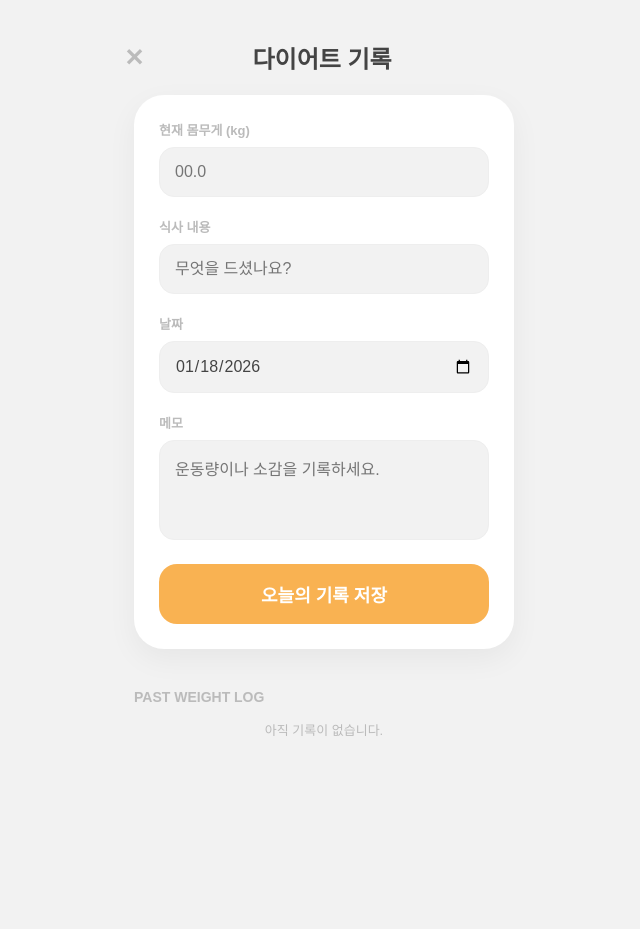
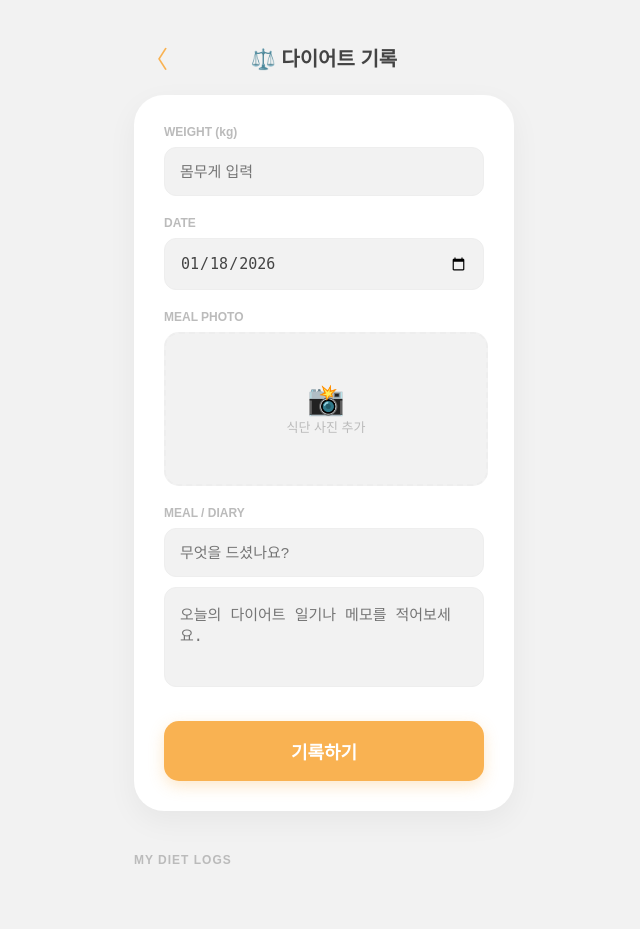
Before and after one commit to wealthsmurf/ADHdiary, a FastAPI app: template templates/diet.html in a window 1280 px wide. Shown: the whole page, without its empty margins (316-956 px from the left). Before the commit the page ends 736 px from the top, so only its background shows below. Run offline with FastAPI, Linux system fonts and the light colour scheme; the template is opened without the code that fills it, so the values that code supplies are empty.

Commit message:
Update diet.html

```diff
--- a/templates/diet.html
+++ b/templates/diet.html
@@ -3,7 +3,7 @@
 <head>
     <meta charset="UTF-8">
     <meta name="viewport" content="width=device-width, initial-scale=1.0">
-    <title>다이어트 기록 - ADHDIARY</title>
+    <title>DIET LOG - ADHDIARY</title>
     <style>
         :root {
             --bg-color: #F2F2F2;
@@ -11,7 +11,7 @@
             --text-main: #444444;
             --text-sub: #BBBBBB;
             --border-color: #EEEEEE;
-            --adhd-orange: #F9B252;
+            --diet-orange: #F9B252;
         }
 
         body.dark-mode {
@@ -24,114 +24,163 @@
 
         body {
             margin: 0; padding: 0; font-family: 'Apple SD Gothic Neo', sans-serif;
-            background-color: var(--bg-color); display: flex; flex-direction: column; align-items: center;
-            color: var(--text-main); transition: background-color 0.3s, color 0.3s;
-            min-height: 100vh; padding-bottom: 50px;
+            background-color: var(--bg-color); color: var(--text-main);
+            display: flex; flex-direction: column; align-items: center; min-height: 100vh;
         }
 
-        .header { width: 90%; max-width: 400px; margin-top: 40px; display: flex; align-items: center; justify-content: space-between; }
-        .back-btn { text-decoration: none; color: var(--text-sub); font-size: 24px; font-weight: bold; }
-        .title { font-size: 24px; font-weight: 900; }
+        .header {
+            width: 100%; max-width: 400px; padding: 40px 20px 20px;
+            display: flex; justify-content: space-between; align-items: center; box-sizing: border-box;
+        }
+
+        .back-btn { font-size: 24px; cursor: pointer; color: var(--diet-orange); text-decoration: none; }
+        .title { font-size: 20px; font-weight: 900; }
 
         .form-card {
-            background: var(--card-bg); width: 90%; max-width: 380px; margin-top: 20px;
-            border-radius: 30px; padding: 25px; box-shadow: 0 10px 30px rgba(0,0,0,0.05);
-            box-sizing: border-box; margin-bottom: 40px;
+            background: var(--card-bg); width: 90%; max-width: 380px;
+            border-radius: 30px; padding: 30px; box-shadow: 0 10px 30px rgba(0,0,0,0.05);
+            box-sizing: border-box;
         }
 
-        .input-label { font-size: 13px; color: var(--text-sub); font-weight: bold; margin-bottom: 8px; display: block; }
+        .input-group { margin-bottom: 20px; }
+        .input-group label { display: block; font-size: 12px; color: var(--text-sub); margin-bottom: 8px; font-weight: bold; }
 
-        input, textarea {
-            width: 100%; padding: 15px; border-radius: 15px; border: 1px solid var(--border-color);
-            background: var(--bg-color); color: var(--text-main); font-size: 16px;
-            margin-bottom: 20px; box-sizing: border-box; outline: none; font-family: inherit;
+        input[type="text"], input[type="number"], input[type="date"], textarea {
+            width: 100%; padding: 15px; border-radius: 12px; border: 1px solid var(--border-color);
+            background: var(--bg-color); color: var(--text-main); font-size: 15px;
+            box-sizing: border-box; outline: none; transition: 0.3s;
         }
-        input:focus { border-color: var(--adhd-orange); }
 
         textarea { height: 100px; resize: none; }
+        input:focus, textarea:focus { border-color: var(--diet-orange); }
 
-        .save-btn {
-            width: 100%; height: 60px; background-color: var(--adhd-orange);
-            color: white; border-radius: 18px; border: none;
+        .file-wrapper {
+            width: 100%; height: 150px; border: 2px dashed var(--border-color);
+            border-radius: 15px; display: flex; flex-direction: column;
+            align-items: center; justify-content: center; cursor: pointer;
+            overflow: hidden; position: relative; background: var(--bg-color);
+        }
+        #preview { width: 100%; height: 100%; object-fit: cover; display: none; }
+        .file-msg { font-size: 13px; color: var(--text-sub); text-align: center; }
+
+        .submit-btn {
+            width: 100%; height: 60px; background: var(--diet-orange);
+            color: white; border: none; border-radius: 15px;
             font-size: 18px; font-weight: bold; cursor: pointer;
+            box-shadow: 0 5px 15px rgba(249, 178, 82, 0.3); margin-top: 10px;
         }
 
-        /* --- 리스트 영역 --- */
-        .history-section { width: 90%; max-width: 380px; }
-        .history-title { font-size: 14px; font-weight: bold; color: var(--text-sub); margin-bottom: 15px; }
+        .record-list { width: 90%; max-width: 380px; margin-top: 30px; padding-bottom: 50px; }
+        .record-item {
+            background: var(--card-bg); padding: 20px; border-radius: 20px;
+            margin-bottom: 15px; display: flex; flex-direction: column;
+            box-shadow: 0 4px 10px rgba(0,0,0,0.02);
+        }
+        .record-header { display: flex; justify-content: space-between; align-items: flex-start; }
+        .record-main { display: flex; align-items: center; }
+        .record-item img.thumb { width: 60px; height: 60px; border-radius: 12px; margin-right: 15px; object-fit: cover; }
 
-        .history-item {
-            background: var(--card-bg); border-radius: 20px; padding: 20px; margin-bottom: 15px;
-            box-shadow: 0 5px 15px rgba(0,0,0,0.05); position: relative;
-            border: 1px solid var(--border-color);
+        .record-memo {
+            font-size: 14px; line-height: 1.6; color: var(--text-main);
+            background: var(--bg-color); padding: 15px; border-radius: 12px; margin-top: 12px;
+            white-space: pre-wrap;
         }
 
-        /* 삭제 버튼 */
-        .delete-btn {
-            position: absolute; top: 15px; right: 15px; background: var(--bg-color);
-            border: none; width: 28px; height: 28px; border-radius: 50%;
-            display: flex; align-items: center; justify-content: center;
-            cursor: pointer; font-size: 12px; color: var(--text-sub); transition: 0.2s;
-        }
-        .delete-btn:hover { background: #FFEDED; color: #FF4D4D; }
-
-        .history-item .date { font-size: 11px; color: var(--text-sub); margin-bottom: 8px; font-weight: bold; }
-        .history-item .weight-display { font-size: 20px; font-weight: 900; color: var(--adhd-orange); margin-bottom: 5px; }
-        .history-item .meal-display { font-size: 14px; font-weight: bold; margin-bottom: 5px; }
-        .history-item .memo-display { font-size: 13px; color: var(--text-sub); line-height: 1.5; }
+        .del-btn { background: none; border: none; color: #ff8a80; font-size: 18px; cursor: pointer; padding: 5px; }
     </style>
 </head>
 <body>
 
     <div class="header">
-        <a href="/" class="back-btn">✕</a>
-        <div class="title">다이어트 기록</div>
-        <div style="width: 24px;"></div>
+        <a href="/" class="back-btn">〈</a>
+        <div class="title">⚖️ 다이어트 기록</div>
+        <div style="width:24px;"></div>
     </div>
 
     <div class="form-card">
-        <form action="/save_diet" method="post">
-            <label class="input-label">현재 몸무게 (kg)</label>
-            <input type="number" step="0.1" name="weight" placeholder="00.0" required>
+        <form action="/save_diet" method="post" enctype="multipart/form-data">
+            <div class="input-group">
+                <label>WEIGHT (kg)</label>
+                <input type="number" step="0.1" name="weight" placeholder="몸무게 입력" required>
+            </div>
 
-            <label class="input-label">식사 내용</label>
-            <input type="text" name="meal" placeholder="무엇을 드셨나요?" required>
+            <div class="input-group">
+                <label>DATE</label>
+                <input type="date" name="date" id="currentDate" required>
+            </div>
 
-            <label class="input-label">날짜</label>
-            <input type="date" name="date" id="todayDate" required>
+            <div class="input-group">
+                <label>MEAL PHOTO</label>
+                <div class="file-wrapper" onclick="document.getElementById('image').click()">
+                    <img id="preview" src="#">
+                    <div id="file-msg" class="file-msg">
+                        <span style="font-size: 30px;">📸</span><br>
+                        식단 사진 추가
+                    </div>
+                    <input type="file" id="image" name="image" accept="image/*" style="display:none;" onchange="previewImage(this)">
+                </div>
+            </div>
 
-            <label class="input-label">메모</label>
-            <textarea name="memo" placeholder="운동량이나 소감을 기록하세요."></textarea>
+            <div class="input-group">
+                <label>MEAL / DIARY</label>
+                <input type="text" name="meal" placeholder="무엇을 드셨나요?" style="margin-bottom:10px;" required>
+                <textarea name="memo" placeholder="오늘의 다이어트 일기나 메모를 적어보세요." required></textarea>
+            </div>
 
-            <button type="submit" class="save-btn">오늘의 기록 저장</button>
+            <button type="submit" class="submit-btn">기록하기</button>
         </form>
     </div>
 
-    <div class="history-section">
-        <div class="history-title">PAST WEIGHT LOG</div>
-        {% for r in my_records %}
-        <div class="history-item">
-            <form action="/delete_diet/{{ r.id }}" method="post" onsubmit="return confirm('이 기록을 삭제하시겠습니까?');">
-                <button type="submit" class="delete-btn">✕</button>
-            </form>
+    <div class="record-list">
+        <h3 style="font-size: 12px; color: var(--text-sub); letter-spacing: 1px;">MY DIET LOGS</h3>
+        {% for record in my_records %}
+        <div class="record-item">
+            <div class="record-header">
+                <div class="record-main">
+                    {% if record.image_url %}
+                    <img src="{{ record.image_url }}" class="thumb">
+                    {% else %}
+                    <div style="width:60px; height:60px; background:var(--bg-color); border-radius:12px; margin-right:15px; display:flex; align-items:center; justify-content:center; font-size:24px;">⚖️</div>
+                    {% endif %}
+                    <div>
+                        <b style="font-size:16px;">{{ record.weight }}kg - {{ record.meal }}</b>
+                        <p style="font-size:12px; color:var(--text-sub); margin:4px 0 0 0;">{{ record.date }}</p>
+                    </div>
+                </div>
+                <form action="/delete_diet/{{ record.id }}" method="post" style="margin:0;">
+                    <button type="submit" class="del-btn" onclick="return confirm('이 기록을 삭제할까요?')">🗑️</button>
+                </form>
+            </div>
 
-            <div class="date">{{ r.date }}</div>
-            <div class="weight-display">{{ r.weight }}kg</div>
-            <div class="meal-display">🍴 {{ r.meal }}</div>
-            {% if r.memo %}
-            <div class="memo-display">{{ r.memo }}</div>
+            {% if record.memo %}
+            <div class="record-memo">
+                {{ record.memo }}
+            </div>
             {% endif %}
         </div>
-        {% else %}
-        <p style="text-align: center; color: var(--text-sub); font-size: 13px;">아직 기록이 없습니다.</p>
         {% endfor %}
     </div>
 
     <script>
+        document.getElementById('currentDate').value = new Date().toISOString().substring(0, 10);
+
+        function previewImage(input) {
+            const preview = document.getElementById('preview');
+            const msg = document.getElementById('file-msg');
+            if (input.files && input.files[0]) {
+                const reader = new FileReader();
+                reader.onload = function(e) {
+                    preview.src = e.target.result;
+                    preview.style.display = 'block';
+                    msg.style.display = 'none';
+                }
+                reader.readAsDataURL(input.files[0]);
+            }
+        }
+
         if (localStorage.getItem('darkMode') === 'true') {
             document.body.classList.add('dark-mode');
         }
-        document.getElementById('todayDate').value = new Date().toISOString().substring(0, 10);
     </script>
 </body>
 </html>
```
